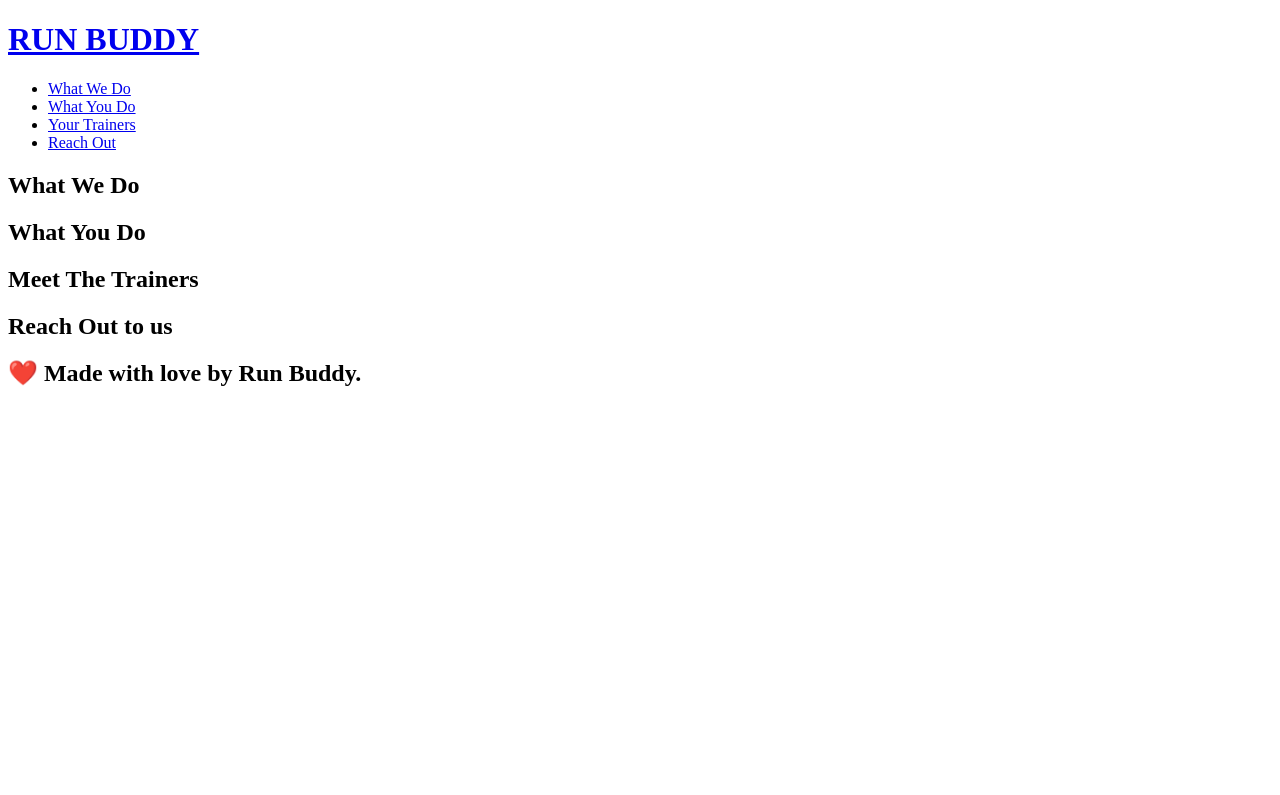
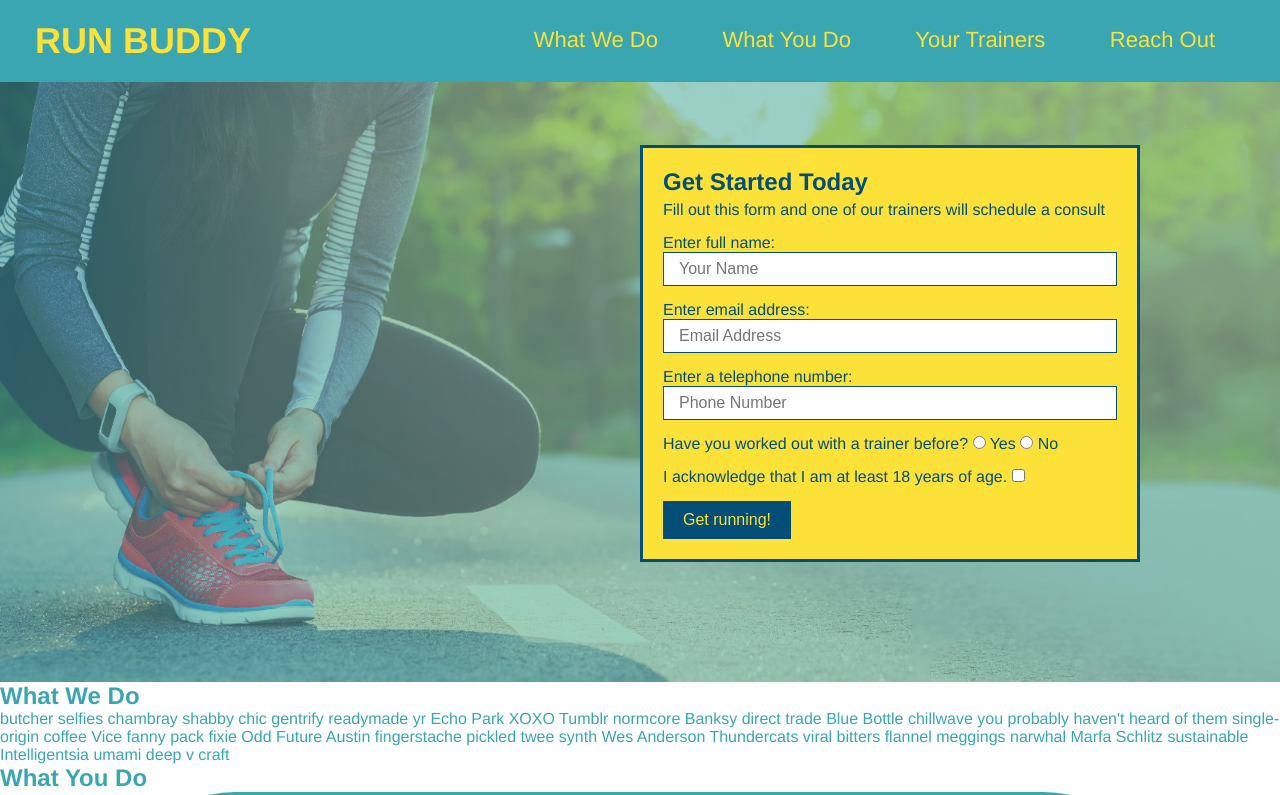
Before and after one commit to jstivez/run-buddy, a plain HTML site: page index.html in a window 1280 px wide. Shown: the top 795 px of the page. Drawn offline with Linux system fonts and the light colour scheme; files whose address does not match are found by name.

Commit message:
add icons

```diff
--- a/index.html
+++ b/index.html
@@ -5,7 +5,8 @@
     <title>Run Buddy 🏃</title>
   </head>
   <body>
-      <header>
+
+    <header>
         <h1>
           <a href="/">RUN BUDDY</a>
         </h1>
@@ -26,35 +27,100 @@
           </ul>
         </nav>
       </header>
+      <section class="hero">
 
 
-      <!-- hero/jumbotron -->
-      <section>
+
+        <div class="hero-form">
+          <h3>Get Started Today</h3>
+          <p>Fill out this form and one of our trainers will schedule a consult</p>
+          <form>
+            <label for="name">Enter full name:</label>
+            <input type="text" placeholder="Your Name" name="name" id="name" class="form-input">
+
+            <label for="email">Enter email address:</label>
+            <input type="text" placeholder="Email Address" name="email" id="email" class="form-input">
+
+            <label for="phone">Enter a telephone number:</label>
+            <input type="text" placeholder="Phone Number" name="phone" id="phone" class="form-input">
+
+            <p>
+              Have you worked out with a trainer before?
+              <input type="radio" name="trainer-confirm" id="trainer-yes" />
+              <label for="trainer-yes">Yes</label>
+              <input type="radio" name="trainer-confirm" id="trainer-no" />
+              <label for="trainer-no">No</label>
+            </p>
+            <p>
+              <label for="checkbox" >
+                I acknowledge that I am at least 18 years of age.
+              </label>
+              <input type="checkbox" name="age-confirm" id="checkbox" />
+            </p>
+            <button type="submit">
+              Get running!
+            </button>
+          </form>
+        </div>
       </section>
 
+
+
       <!-- "what we do" section -->
-      <section>
+      <section id="what-we-do">
         <h2>What We Do</h2>
+        <p>
+          butcher selfies chambray shabby chic gentrify readymade yr Echo Park XOXO Tumblr normcore Banksy direct trade Blue Bottle chillwave you probably haven't heard of them single-origin coffee Vice fanny pack fixie Odd Future Austin fingerstache pickled twee synth Wes Anderson Thundercats viral bitters flannel meggings narwhal Marfa Schlitz sustainable Intelligentsia umami deep v craft
+        </p>
       </section>
 
       <!-- "what you do" section -->
-      <section>
+      <section id="what-you-do">
         <h2>What You Do</h2>
+        <div>
+            <img src="./images/step-1.svg" alt=""/>
+            <h3>Step 1: Fill Out the Form Above</h3>
+            <p>You're already here, so why not</p>
+        </div>
+
+        <div>
+          <img src="./images/step-2.svg" alt="" />
+          <h3>Step 2: Consult with One of Our Trainers.</h3>
+          <p>Are you here to build muscle, lose weight, or just feel good?</p>
+        </div>
+
+        <div>
+          <img src="./images/step-3.svg" alt="" />
+          <h3>Step 3: Get Running.</h3>
+          <p>Hit the ground running (literally) once your trainer lays out your plan.</p>
+        </div>
+
+        <div>
+          <img src="./images/step-4.svg" alt="" />
+          <h3>Step 4: See Results.</h3>
+          <p>Bi-weekly checkins with your trainer will keep you focused</p>
+        </div>
       </section>
 
+
       <!-- "meet the trainers" section -->
-      <section>
+      <section id="your-trainers">
         <h2>Meet The Trainers</h2>
       </section>
 
       <!-- "reach out" section -->
-      <section>
+      <section id="reach-out">
         <h2>Reach Out to us</h2>
       </section>
-
       <!-- footer -->
+      <div id="fdiv" >
+        <a href="#">Read Our Privacy Policy</a><br />
+         &copy; 2019 Run Buddy, Inc.
+      </div>
       <footer>
         <h2>❤️ Made with love by Run Buddy.</h2>
       </footer>
+
+    <link rel="stylesheet" href="C:\Users\jstiv\Desktop\project\run-buddy\style.css" />
 </body>
 </html>
--- /dev/null
+++ b/style.css
@@ -0,0 +1,115 @@
+body {
+    /* more on this crazy alphanumerical value in a minute! */
+    color: #39a6b2;
+    font-family: Helvetica, Arial, sans-serif;
+  }
+
+  /* apply styles to <header> */
+header {
+    padding: 20px 35px;
+    background-color: #39a6b2;
+  }
+header h1 {
+  font-weight: bold;
+  font-size: 36px;
+  color: #fce138;
+  margin: 0;
+  display: inline;
+}
+
+  header a {
+    text-decoration: none;
+    color: #fce138;
+  }
+
+  header nav {
+    float: right;
+    margin: 7px 0;
+  }
+
+  header nav ul li a {
+    margin: 0 30px;
+    font-weight: lighter;
+    font-size: 22px;
+  }
+  header nav ul li {
+    display: inline;
+  }
+  * {
+    margin: 0;
+    padding: 0;
+    box-sizing: border-box;
+  }
+
+  footer {
+    background: #fce138;
+    width: 100%;
+    padding: 40px 35px;
+  }
+
+  footer h2 {
+    display: inline;
+    color: #024e76;
+    font-size: 30px;
+    margin: 0;
+  }
+
+   #fdiv  {
+    float: right;
+    line-height: 1.5;
+    text-align: right;
+    padding: 40px 35px;
+  }
+  footer a {
+    color: #024e76;
+  }
+
+/* Hero Style Start */
+.hero {
+    background-image: url("images/hero-bg.jpg");
+    height: 600px;
+    background-size: cover;
+    background-position: center;
+    position: relative;
+  }
+  /* Hero Style End */
+
+  .hero-form {
+    border: 3px solid #024e76;
+    background-color: #fce138;
+    padding: 20px;
+    width: 500px;
+    color: #024e76;
+    position: absolute;
+    bottom: 120px;
+    right: 140px;
+  }
+  .hero-form p {
+    margin: 5px 0 15px 0;
+  }
+  .hero-form h3 {
+    font-size: 24px;
+    margin: 0;
+  }
+
+  .hero-form p {
+    margin: 5px 0 15px 0;
+  }
+
+  .form-input {
+    border: 1px solid #024e76;
+    display: block;
+    padding: 7px 15px;
+    font-size: 16px;
+    color: #024e76;
+    width: 100%;
+    margin-bottom: 15px;
+  }
+  .hero-form button {
+    color: #fce138;
+    background-color: #024e76;
+    border: none;
+    padding: 10px 20px;
+    font-size: 16px;
+  }
+  /* HERO STYLES END */
```
Also changed, not shown: assets/images/step-1.svg (added), images/hero-bg.jpg (added), images/step-1.svg (added), images/step-2.svg (added), images/step-3.svg (added), images/step-4.svg (added).
